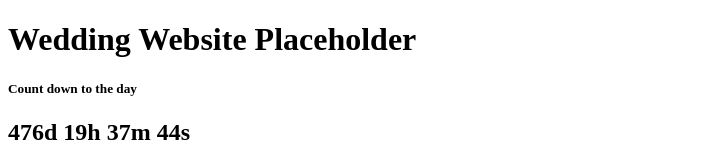
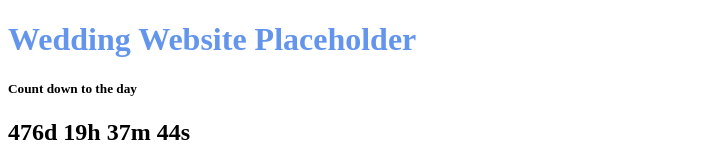
Before and after one commit to hyperbats/Trevhitthejpot, a plain HTML site: page index.html in a window 1280 px wide. Shown: the top 163 px of the page, without its empty margins (0-703 px from the left). Drawn offline with Linux system fonts and the light colour scheme.

Commit message:
tested simple css title

```diff
--- a/index.html
+++ b/index.html
@@ -2,7 +2,7 @@
 <html>
 <body>
 
-<h1>Wedding Website Placeholder</h1>
+<h1 style="color: cornflowerblue;">Wedding Website Placeholder</h1>
 
 
 <!-- Display the countdown timer in an element -->
```
